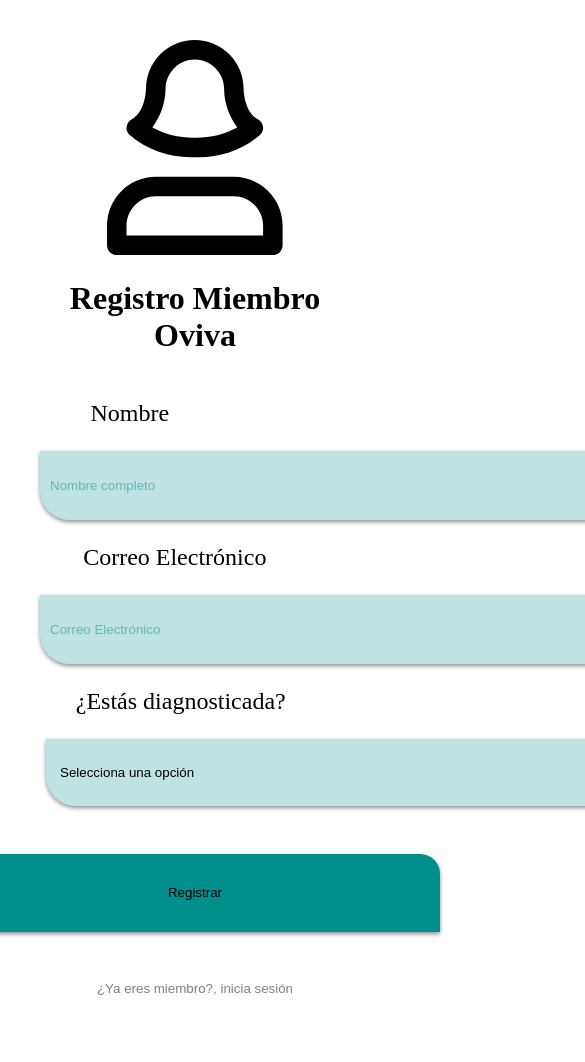
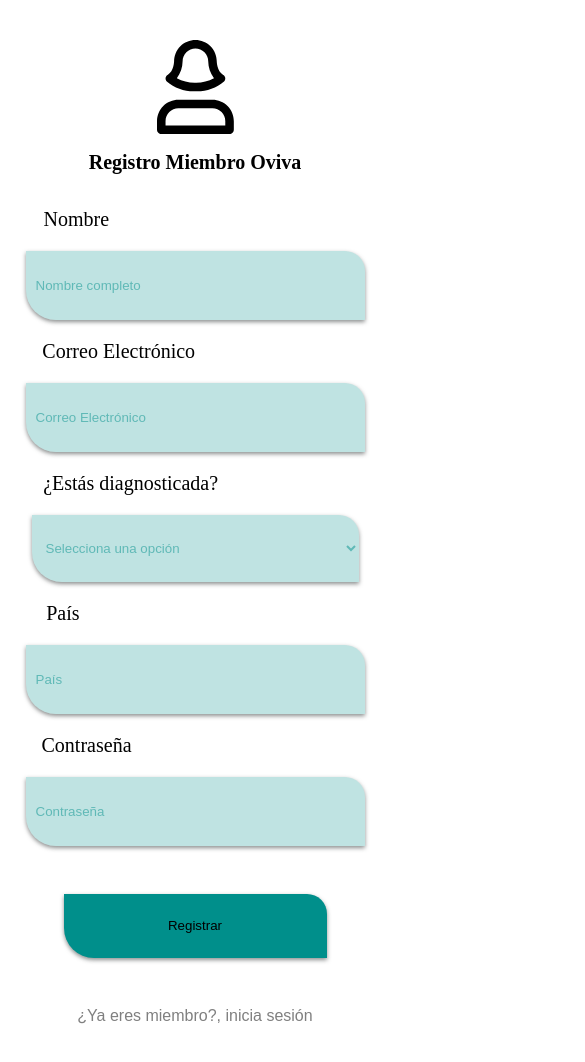
Before and after one commit to angylearns/oviva_care, a React (Vite) app in the folder HolisticFront/: page / in a window 390 px wide. Shown: the top 1062 px of the page, 585 px wide, since content can reach past the window. Before the commit the page ends 1037 px from the top, so only its background shows below. Built offline with nearby package versions, Linux system fonts and the light colour scheme.

Commit message:
add responsive at Register.jsx

```diff
--- a/HolisticFront/src/components/register/Register.jsx
+++ b/HolisticFront/src/components/register/Register.jsx
@@ -37,7 +37,7 @@ function Register() {
 
             <div>
                 <img src={login_icon} className="login-icon" alt="imagen login" />
-                <h1>Registro Miembro Oviva</h1>
+                <h1 className="main-text-register">Registro Miembro Oviva</h1>
             </div>
             <div className="fieldsblock">
                 <div className="groupfields1">
@@ -130,7 +130,7 @@ function Register() {
             </div>
 
             <div className="buttons">
-                <button type="submit" className="login-regbutton">Registrar</button>
+                <button type="submit" className="register-regbutton">Registrar</button>
                 {/* <Link to="/Login_user"> */}
                 <button className="gologin-button">¿Ya eres miembro?, inicia sesión</button>
                 {/* </Link> */}
--- a/HolisticFront/src/components/register/register.css
+++ b/HolisticFront/src/components/register/register.css
@@ -1,25 +1,25 @@
-.fieldsblock{
+.fieldsblock {
     display: flex;
     flex-direction: row;
     align-items: first baseline;
     justify-content: space-around;
 }
 
-.field-regname{
+.field-regname {
     border-radius: 0 20px 0 30px;
     width: 587px;
     height: 67px;
-    background-color:  rgba(0, 143, 139, 0.25);
+    background-color: rgba(0, 143, 139, 0.25);
     padding-left: 10px;
     border: none;
     box-shadow: 0 2px 4px rgba(62, 66, 66, 0.6);
 }
 
-.field-regcountry{
+.field-regcountry {
     border-radius: 0 20px 0 30px;
     width: 587px;
     height: 67px;
-    background-color:  rgba(0, 143, 139, 0.25);
+    background-color: rgba(0, 143, 139, 0.25);
     padding-left: 10px;
     border: none;
     box-shadow: 0 2px 4px rgba(62, 66, 66, 0.6);
@@ -29,33 +29,34 @@
     border-radius: 0 20px 0 30px;
     width: 587px;
     height: 67px;
-    background-color:  rgba(0, 143, 139, 0.25);
+    background-color: rgba(0, 143, 139, 0.25);
     padding-left: 10px;
     border: none;
     box-shadow: 0 2px 4px rgba(62, 66, 66, 0.6);
 }
 
-.field-regdiagnose{
+.field-regdiagnose {
     border-radius: 0 20px 0 30px;
     width: 587px;
     height: 67px;
-    background-color:  rgba(0, 143, 139, 0.25);
+    background-color: rgba(0, 143, 139, 0.25);
+    padding-left: 10px;
+    border: none;
+    box-shadow: 0 2px 4px rgba(62, 66, 66, 0.6);
+    color: rgba(0, 143, 139, 0.50);
+}
+
+.field-regpassword {
+    border-radius: 0 20px 0 30px;
+    width: 587px;
+    height: 67px;
+    background-color: rgba(0, 143, 139, 0.25);
     padding-left: 10px;
     border: none;
     box-shadow: 0 2px 4px rgba(62, 66, 66, 0.6);
 }
 
-.field-regpassword{
-    border-radius: 0 20px 0 30px;
-    width: 587px;
-    height: 67px;
-    background-color:  rgba(0, 143, 139, 0.25);
-    padding-left: 10px;
-    border: none;
-    box-shadow: 0 2px 4px rgba(62, 66, 66, 0.6);
-}
-
-.login-regbutton {
+.register-regbutton {
     width: 490px;
     height: 78px;
     border-radius: 0 20px 0 30px;
@@ -65,27 +66,27 @@
     border: none;
 }
 
-.text-regname{
+.text-regname {
     font-size: 24px;
     margin-right: 70%;
 }
 
-.text-regemail{
+.text-regemail {
     font-size: 24px;
     margin-right: 55%;
 }
 
-.text-regdiagnose{
+.text-regdiagnose {
     font-size: 24px;
     margin-right: 53%;
 }
 
-.text-regcountry{
+.text-regcountry {
     font-size: 24px;
     margin-right: 78%;
 }
 
-.text-regpassword{
+.text-regpassword {
     font-size: 24px;
     margin-right: 68%;
 }
@@ -94,15 +95,127 @@ input::placeholder {
     color: rgba(0, 143, 139, 0.50);
 }
 
-.buttons{
+.buttons {
     display: flex;
     flex-direction: column;
     align-items: center;
     justify-content: center;
 }
-.gologin-button{
+
+.gologin-button {
+    font-size: 24px;
     background-color: transparent;
     border: none;
     margin-top: 48px;
     color: rgba(0, 0, 0, 0.50);
 }
+
+@media screen and (max-width: 1350px) {
+
+    .fieldsblock {
+        display: flex;
+        flex-direction: column;
+        align-items: center;
+        justify-content: center;
+    }
+}
+
+@media screen and (max-width: 700px) {
+
+    .field-regname,
+    .field-regcountry,
+    .field-regemail,
+    .field-regdiagnose,
+    .field-regpassword {
+        width: 450px;
+    }
+
+    .register-regbutton {
+        width: 300px;
+        height: 74px;
+    }
+
+    .login-icon {
+        width: 77px;
+    }
+
+    .main-text-register {
+        font-size: 20px;
+    }
+
+    .text-regname,
+    .text-regemail,
+    .text-regdiagnose,
+    .text-regcountry,
+    .text-regpassword {
+        font-size: 20px;
+    }
+    .text-regdiagnose{
+        margin-right: 51%;
+    }
+
+    .gologin-button{
+        font-size: 20px;
+    }
+}
+
+@media screen and (max-width: 540px) {
+
+    .field-regname,
+    .field-regcountry,
+    .field-regemail,
+    .field-regdiagnose,
+    .field-regpassword {
+        width: 380px;
+    }
+
+    .register-regbutton {
+        width: 283px;
+        height: 69px;
+    }
+
+    .text-regdiagnose{
+        margin-right: 45%;
+    }
+
+    .text-regemail{
+        margin-right: 51%;
+    }
+
+    .gologin-button{
+        font-size: 18px;
+    }
+
+    @media screen and (max-width: 450px) {
+
+  .field-regname,
+    .field-regcountry,
+    .field-regemail,
+    .field-regdiagnose,
+    .field-regpassword {
+        width: 327px;
+    }
+
+    .register-regbutton {
+        width: 263px;
+        height: 64px;
+    }
+
+    .text-regdiagnose{
+        margin-right: 38%;
+    }
+
+    .text-regemail{
+        margin-right: 45%;
+    }
+
+    .text-regpassword {
+        margin-right: 64%;
+    }
+
+    .gologin-button{
+        font-size: 16px;
+    }
+    }
+
+}
```
